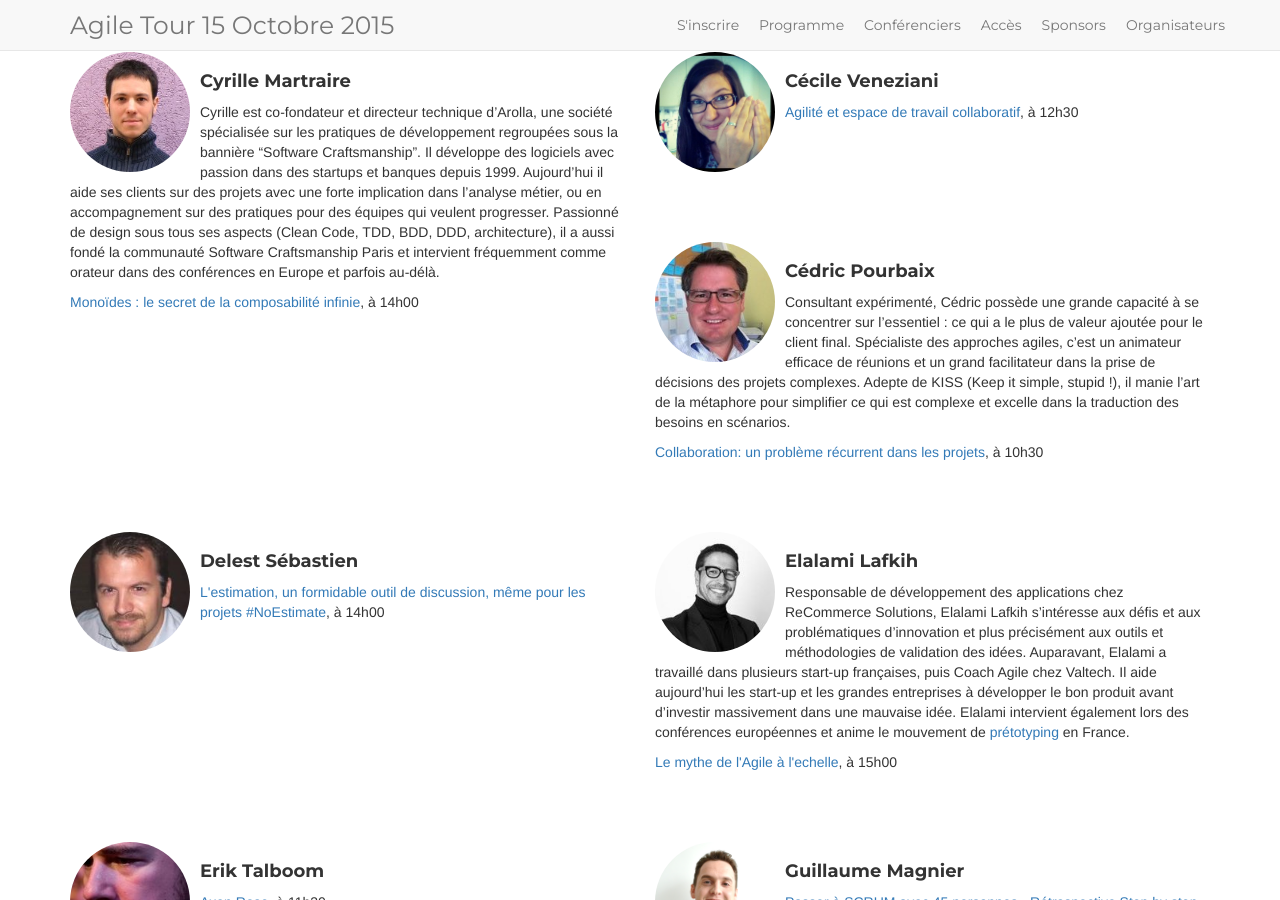
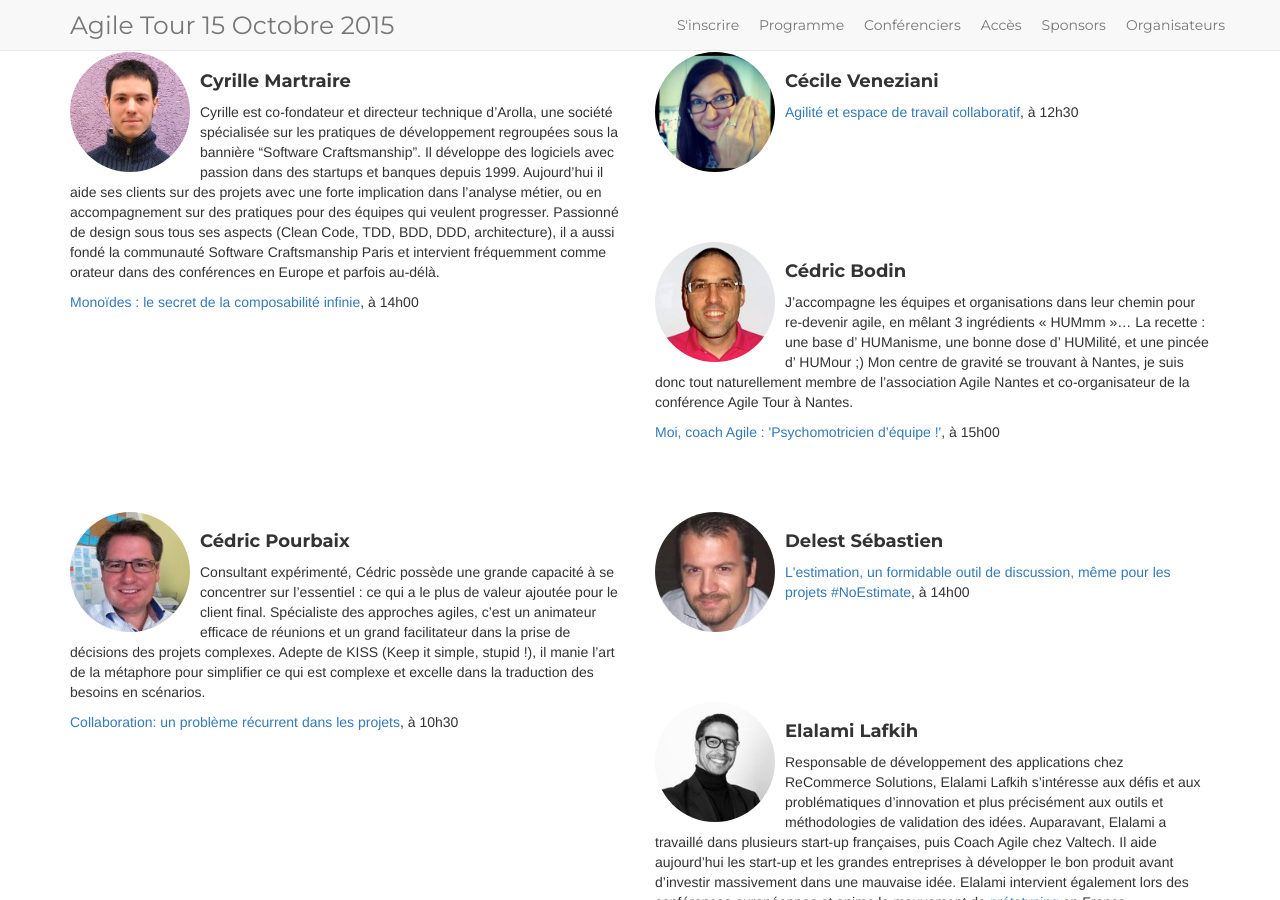
Before and after one commit to jak78/agile-tour-lille-2017, a Jekyll site: the page built from 01-speakers.html, in a window 1280 px wide and 900 px high, scrolled down 1547 px. Built offline with Jekyll 4.4.1, drawn with Linux system fonts in a browser that asks for light colours; nearby versions of some CDN libraries.

Commit message:
add Cedric Bodin as co-speaker of Sebastien Gallay

```diff
--- a/_data/schedule.yml
+++ b/_data/schedule.yml
@@ -111,7 +111,7 @@
         speaker: Cyrille Deruel
         description: "Votre Kanban ressemble à un trafic routier ! Les tickets bougent comme des voitures sur les routes. Je vous propose de faire comme le centre d'information routière (CIR) et d'utiliser les infos provenant de bison futé pour extraire les bonnes pratiques et les bonnes surprises afin de les intégrer dans vos projets.  Pour que votre Kanban ressemble plus à une autoroute qu'à un chemin communal !"
       - subject: "Moi, coach Agile : 'Psychomotricien d’équipe !'"
-        speaker: Bastien Gallay
+        speaker: Bastien Gallay, Cédric Bodin
         description: "Et si le coaching agile était une forme de psychomotricité d’équipe ?
                       En effet, si l’on considère qu’une équipe (en tant que système complexe) est un être humain, on réalise alors que de nombreuses caractéristiques de la psychomotricité trouvent un parallèle dans la pratique du coaching agile…
 
--- a/_data/speakers.yml
+++ b/_data/speakers.yml
@@ -75,6 +75,11 @@
 - name: Bastien Gallay
   bio: ''
   photo: bastien_gallay.jpg
+- name: Cédric Bodin
+  bio: 'J’accompagne les équipes et organisations dans leur chemin pour re-devenir agile, en mêlant 3 ingrédients « HUMmm »…
+  La recette : une base d’ HUManisme, une bonne dose d’ HUMilité, et une pincée d’ HUMour ;)
+  Mon centre de gravité se trouvant à Nantes, je suis donc tout naturellement membre de l’association Agile Nantes et co-organisateur de la conférence Agile Tour à Nantes.'
+  photo: cedric-bodin.jpg
 - name: Julien Hatzig
   bio: Développeur .NET /Tech Leader/Scrum Master chez AXA, sensibilisé aux bonnes pratiques de développement comme le TDD, le clean code, la code review.
     J’anime des sessions de code au sein du Webcenter d’AXA et lors de meetups dans le but de partager, d’échanger et d’enrichir ces pratiques avec des développeurs de tout profils désirant partager leur propre expérience du code.
```
Also changed, not shown: img/speakers/cedric-bodin.jpg (added).
